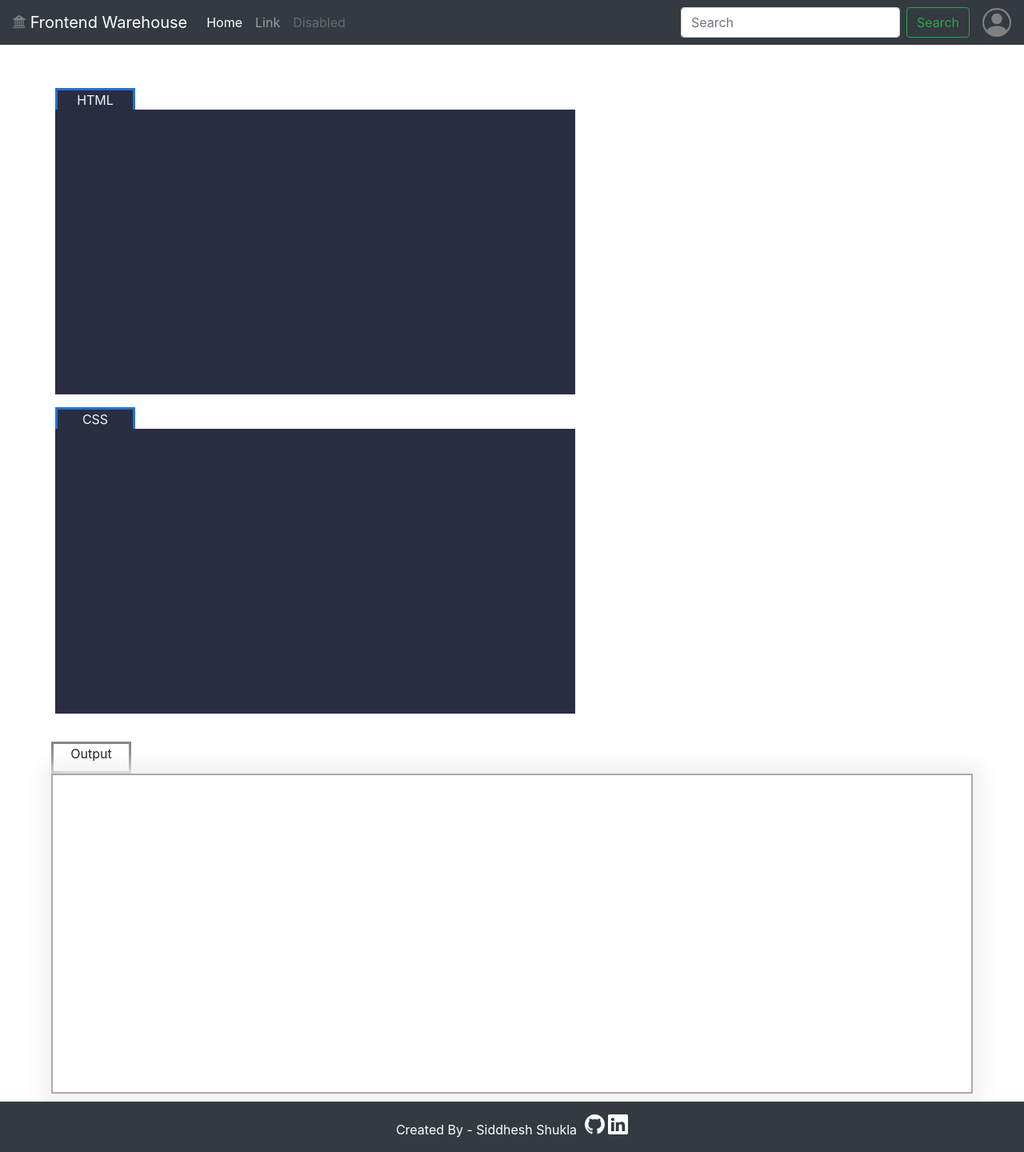
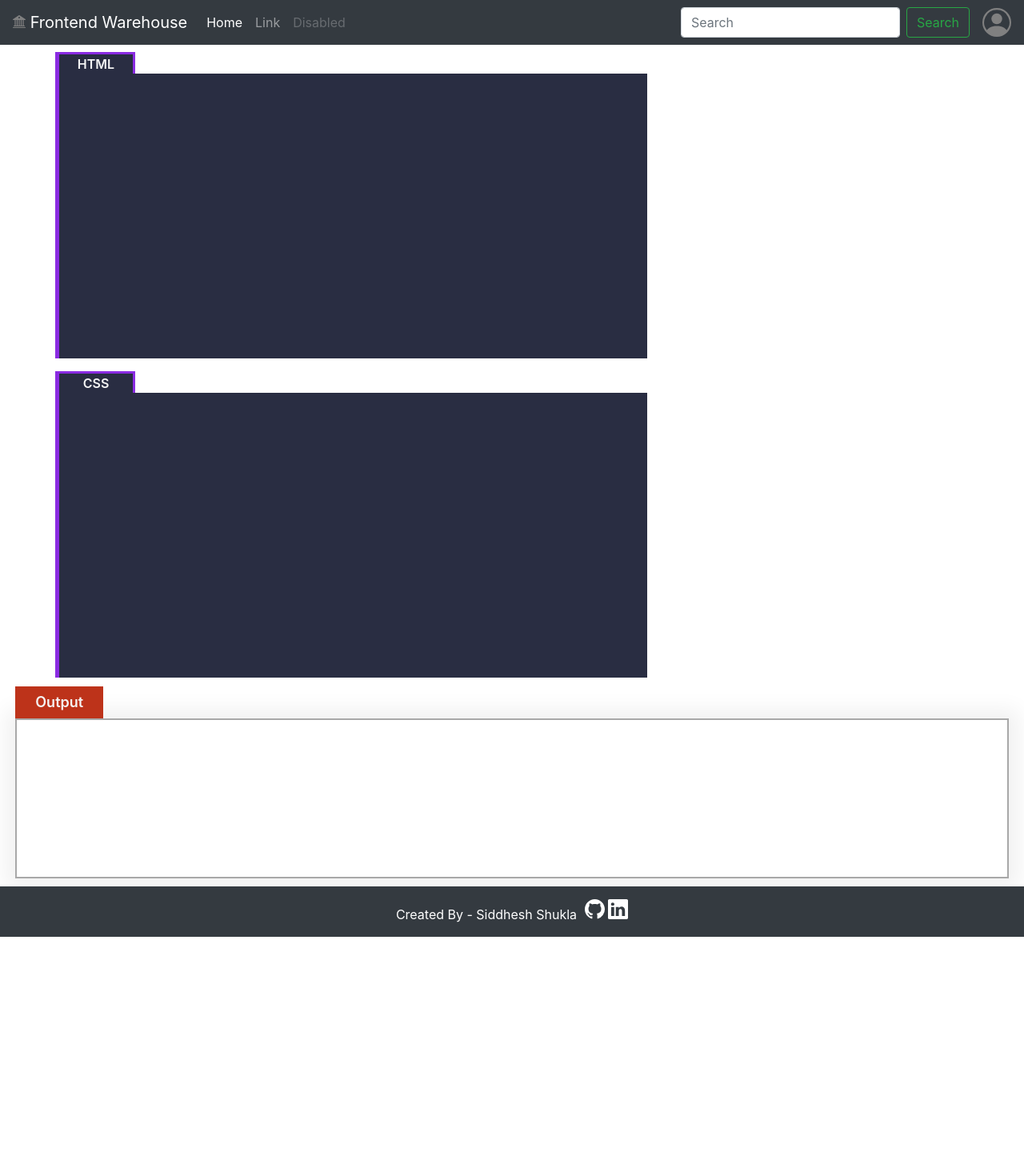
Before and after one commit to Siddhesh-Shukla/Frontend-Warehouse, a Django app: page / in a window 1280 px wide. Shown: the whole page at 80% size. After the commit the page ends 1171 px from the top, so only its background shows below. Run offline with Django 3.2, Linux system fonts and the light colour scheme; some libraries are stand-ins or nearby versions.

Commit message:
Editing Page Completed

```diff
--- a/main/templates/index.html
+++ b/main/templates/index.html
@@ -13,8 +13,18 @@
       crossorigin="anonymous"
     />
   </head>
-  <body style="padding-top: 60px">
+  <body style="padding-top: 60px; min-height: 100%;">
     <style>
+      html {
+        height: 100%;
+      }
+
+      body {
+         min-height:100%;
+        height:auto !important;
+        height:100%;
+      }
+
       .cards-list {
         z-index: 0;
         width: 100%;
@@ -89,17 +99,6 @@
         aria-label="Toggle navigation"
       >
         <span class="navbar-toggler-icon">
-          <svg
-            xmlns="http://www.w3.org/2000/svg"
-            width="16"
-            height="16"
-            fill="currentColor"
-            class="bi bi-bank2"
-            viewBox="0 0 16 16"
-          >
-            <path
-              d="M8.277.084a.5.5 0 0 0-.554 0l-7.5 5A.5.5 0 0 0 .5 6h1.875v7H1.5a.5.5 0 0 0 0 1h13a.5.5 0 1 0 0-1h-.875V6H15.5a.5.5 0 0 0 .277-.916l-7.5-5zM12.375 6v7h-1.25V6h1.25zm-2.5 0v7h-1.25V6h1.25zm-2.5 0v7h-1.25V6h1.25zm-2.5 0v7h-1.25V6h1.25zM8 4a1 1 0 1 1 0-2 1 1 0 0 1 0 2zM.5 15a.5.5 0 0 0 0 1h15a.5.5 0 1 0 0-1H.5z"
-            />
           </svg>
         </span>
       </button>
@@ -162,7 +161,6 @@
         </svg>
       </div>
     </nav>
-    <div style="margin-top: 45px"></div>
 
     <!-- <div class="cards-list">
       <div class="card 1">
@@ -295,8 +293,10 @@
               width: 100px;
               background-color: rgb(41, 45, 66);
               color: whitesmoke;
+              font-weight: 600;
               text-align: center;
-              border: 3px solid rgb(33, 115, 209);
+              border: 3px solid blueviolet;
+              border-left: 5px solid blueviolet;
               margin: 5px;
               margin-bottom: 0px;
               border-bottom: none;
@@ -307,27 +307,34 @@
           <textarea
             name="HTML"
             id="HTML"
-            cols="60"
+            spellcheck="false"
+            cols="70"
             rows="14"
             style="
               background-color: rgb(41, 45, 66);
               resize: none;
-              color: whitesmoke;
+              color: rgb(255, 244, 148);
               border: none;
               margin: 5px;
               padding: 10px;
               margin-top: 0px;
+              font-family:Consolas;
+              border-left: 5px solid blueviolet;
+              outline: none;
             "
           ></textarea>
         </div>
+        <div style="display: inline-block; width: 15px;"> </div>
         <div style="display: inline-block">
           <div
             style="
               width: 100px;
               background-color: rgb(41, 45, 66);
               color: whitesmoke;
+              font-weight: 600;
               text-align: center;
-              border: 3px solid rgb(33, 115, 209);
+              border: 3px solid blueviolet;
+              border-left: 5px solid blueviolet;
               border-bottom: none;
               margin: 5px;
               margin-bottom: 0px;
@@ -338,29 +345,39 @@
           <textarea
             name="CSS"
             id="CSS"
-            cols="60"
+            spellcheck="false"
+            cols="70"
             rows="14"
             style="
               background-color: rgb(41, 45, 66);
               resize: none;
-              color: whitesmoke;
+              color: rgb(255, 244, 148);
               border: none;
               margin: 5px;
               padding: 10px;
               margin-top: 0px;
+              font-family:Consolas;
+              border-left: 5px solid blueviolet;
+              outline: none;
             "
           ></textarea>
         </div>
       </form>
     </div>
-    <br />
-    <div style="width: 90%; border: none; margin: auto">
+    <div style="width: 97%; border: none; margin: auto; margin-top: 0%;">
       <div
         style="
           height: 40px;
-          width: 100px;
-          border: 3px solid rgb(133, 132, 132);
+          width: 110px;
+          background: rgb(189, 51, 26);
+          color: whitesmoke;
+          line-height: 40px;
+          position:relative;
+          z-index: 1;
+          border: none;
           text-align: center;
+          font-weight: 600;
+          font-size: large;
         "
       >
         Output
@@ -368,7 +385,11 @@
       <div
         id="output"
         style="
-          height: 400px;
+          height: auto;
+          min-height: 200px;
+          padding: 10px;
+          padding-top: 30px;
+          padding-bottom: 70px;
           border: 2px solid rgb(168, 168, 168);
           box-shadow: 0 0 25px 12.5px #f1f1f1;
         "
```
